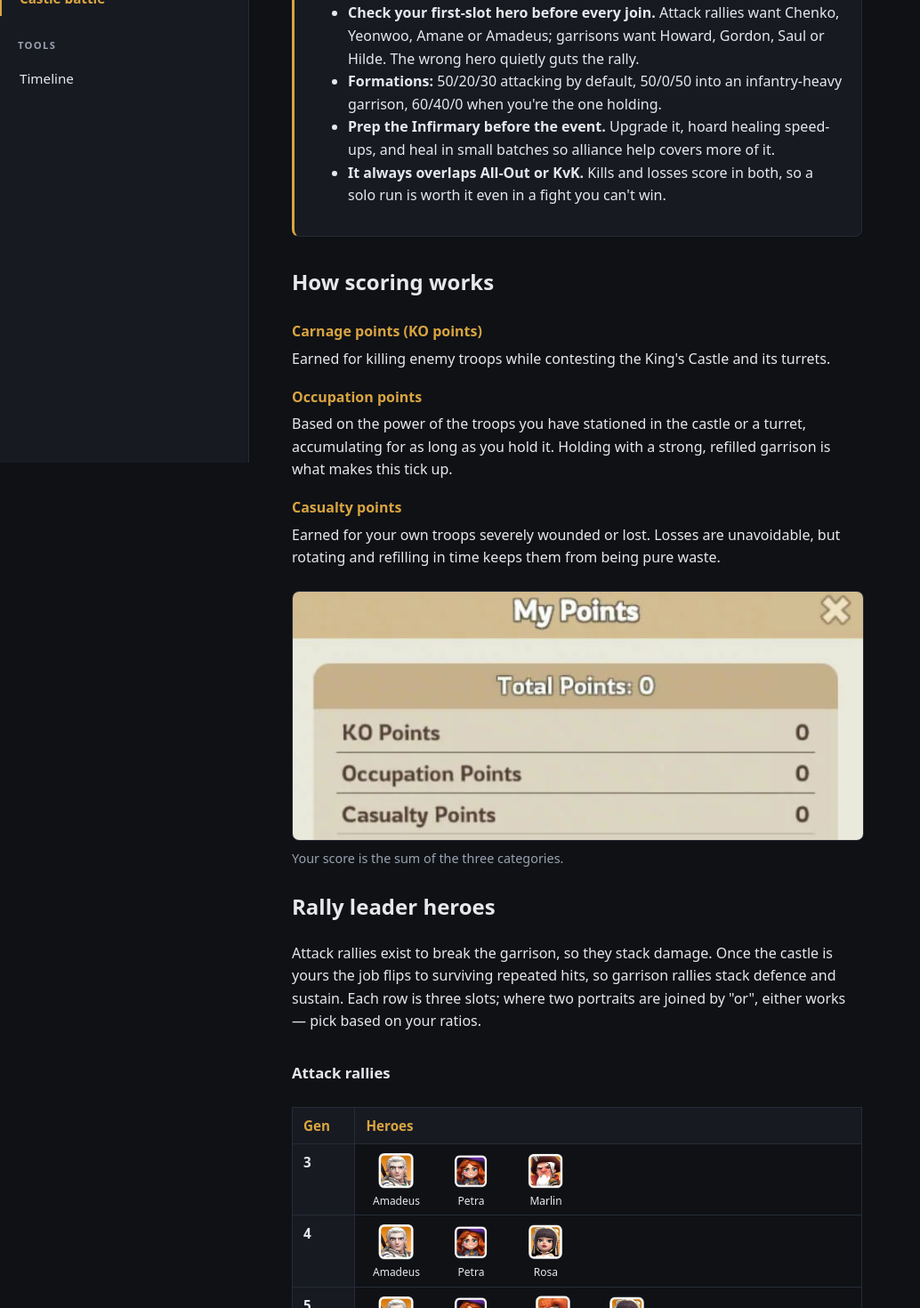
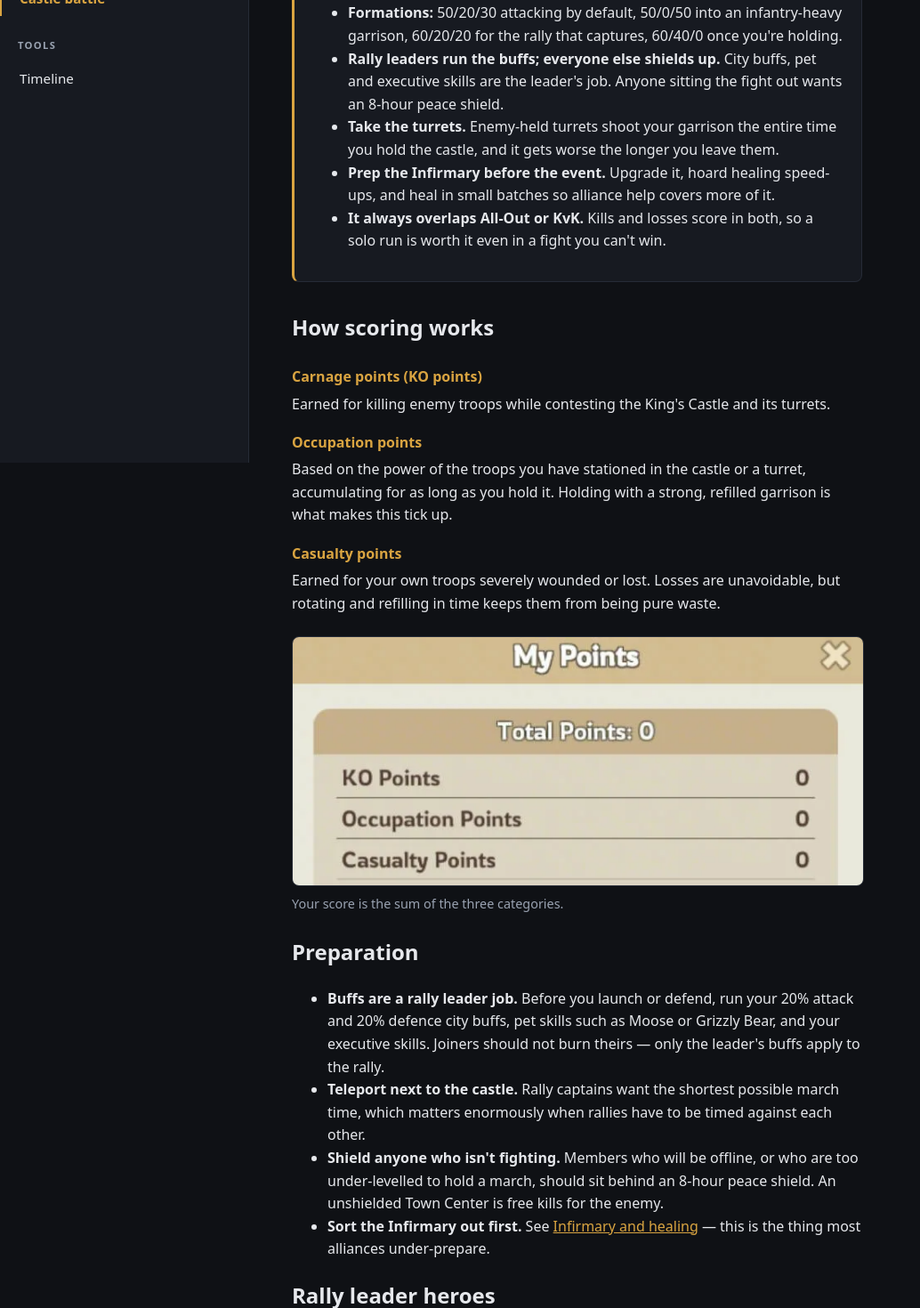
Before and after one commit to KirillVassiljev/KirillVassiljev.github.io, a SvelteKit app in the folder 777/: page /guides/castle-battle in a window 1280 px wide. Shown: the part 280-1750 px from the top of the page at 89% size, without its empty margins (0-1034 px from the left). Built offline with nearby package versions, Linux system fonts and the light colour scheme.

Commit message:
castle battle

```diff
--- a/777/src/routes/guides/castle-battle/+page.svelte
+++ b/777/src/routes/guides/castle-battle/+page.svelte
@@ -7,7 +7,7 @@
 	<title>Castle battle — Kingshot 777</title>
 	<meta
 		name="description"
-		content="TL;DR guide to Kingshot Castle Battle: how the three point types score, rally leader and joiner heroes by generation, troop formations, healing prep and counter-rally tactics."
+		content="TL;DR guide to Kingshot Castle Battle: how the three point types score, preparation and buffs, rally leader and joiner heroes by generation, troop formations, turret control and double-rally tactics."
 	/>
 </svelte:head>
 
@@ -21,13 +21,16 @@
 			or a turret, and your own troops lost. Losses pay too — this is not an event you can play safe.
 		</li>
 		<li>
-			<strong>Check your first-slot hero before every join.</strong> Attack rallies want Chenko, Yeonwoo,
-			Amane or Amadeus; garrisons want Howard, Gordon, Saul or Hilde. The wrong hero quietly guts the
-			rally.
+			<strong>Formations:</strong> 50/20/30 attacking by default, 50/0/50 into an infantry-heavy garrison,
+			60/20/20 for the rally that captures, 60/40/0 once you're holding.
 		</li>
 		<li>
-			<strong>Formations:</strong> 50/20/30 attacking by default, 50/0/50 into an infantry-heavy garrison,
-			60/40/0 when you're the one holding.
+			<strong>Rally leaders run the buffs; everyone else shields up.</strong> City buffs, pet and executive
+			skills are the leader's job. Anyone sitting the fight out wants an 8-hour peace shield.
+		</li>
+		<li>
+			<strong>Take the turrets.</strong> Enemy-held turrets shoot your garrison the entire time you hold
+			the castle, and it gets worse the longer you leave them.
 		</li>
 		<li>
 			<strong>Prep the Infirmary before the event.</strong> Upgrade it, hoard healing speed-ups, and heal
@@ -70,6 +73,29 @@
 	/>
 	<figcaption>Your score is the sum of the three categories.</figcaption>
 </figure>
+
+<h2>Preparation</h2>
+
+<ul>
+	<li>
+		<strong>Buffs are a rally leader job.</strong> Before you launch or defend, run your 20% attack and
+		20% defence city buffs, pet skills such as Moose or Grizzly Bear, and your executive skills. Joiners
+		should not burn theirs — only the leader's buffs apply to the rally.
+	</li>
+	<li>
+		<strong>Teleport next to the castle.</strong> Rally captains want the shortest possible march time,
+		which matters enormously when rallies have to be timed against each other.
+	</li>
+	<li>
+		<strong>Shield anyone who isn't fighting.</strong> Members who will be offline, or who are too
+		under-levelled to hold a march, should sit behind an 8-hour peace shield. An unshielded Town Center
+		is free kills for the enemy.
+	</li>
+	<li>
+		<strong>Sort the Infirmary out first.</strong> See <a href="#infirmary">Infirmary and healing</a> —
+		this is the thing most alliances under-prepare.
+	</li>
+</ul>
 
 <h2>Rally leader heroes</h2>
 
@@ -251,8 +277,13 @@
 		into archers instead.
 	</li>
 	<li>
-		<strong>Garrison — 60% infantry, 40% cavalry, 0% archers.</strong> Holding is about durability, so go
-		infantry-heavy.
+		<strong>Capturing rally — 60% infantry, 20% cavalry, 20% archers.</strong> For the rally that takes an
+		already-weakened castle and has to survive the counter-attack. Tankier than a pure attack march but
+		still carries enough damage to finish the job.
+	</li>
+	<li>
+		<strong>Settled garrison — 60% infantry, 40% cavalry, 0% archers.</strong> What you refill into once the
+		castle is yours and holding is all that matters. Archers die too fast to be worth the slots.
 	</li>
 </ul>
 
@@ -302,6 +333,21 @@
 					<p class="note">Hilde is there to fill stat gaps.</p>
 				</td>
 			</tr>
+			<tr>
+				<th scope="row">Balanced spread</th>
+				<td>
+					<div class="lineup">
+						<div class="slot"><Hero slug="chenko" /></div>
+						<div class="slot"><Hero slug="amane" /></div>
+						<div class="slot"><Hero slug="saul" /></div>
+						<div class="slot"><Hero slug="fahd" /></div>
+					</div>
+					<p class="note">
+						One of each across four joiners spreads the skill buffs over all three troop types instead
+						of piling everything onto one.
+					</p>
+				</td>
+			</tr>
 		</tbody>
 	</table>
 </div>
@@ -339,6 +385,19 @@
 					</div>
 				</td>
 			</tr>
+			<tr>
+				<th scope="row">Simplest</th>
+				<td>
+					<div class="lineup">
+						<div class="slot"><Hero slug="saul" /></div>
+						<div class="slot"><Hero slug="fahd" /></div>
+					</div>
+					<p class="note">
+						Four Sauls, or three Sauls and a Fahd, for flat damage reduction. Nothing to coordinate and
+						hard to get wrong — the right call when your alliance can't reliably organise a spread.
+					</p>
+				</td>
+			</tr>
 		</tbody>
 	</table>
 </div>
@@ -358,7 +417,27 @@
 	</li>
 </ul>
 
-<h2>Infirmary and healing</h2>
+<h2>Holding the castle</h2>
+
+<ul>
+	<li>
+		<strong>Refill infantry constantly.</strong> Infantry soaks the bulk of incoming damage, so it is
+		always the first thing to run out. Keep voice chat live and call out the moment infantry numbers
+		drop so members can send fresh infantry-heavy marches straight away.
+	</li>
+	<li>
+		<strong>Don't ignore the turrets.</strong> Turrets the enemy holds fire on the castle continuously,
+		and the damage escalates the longer they keep them. You can win the castle fight and still bleed
+		your garrison out through turrets you never contested.
+	</li>
+	<li>
+		<strong>Split the alliance into two jobs.</strong> Put your whales and top rally leaders on taking
+		and holding the castle, and send mid-tier rallies at the surrounding turrets to shut off the
+		incoming damage.
+	</li>
+</ul>
+
+<h2 id="infirmary">Infirmary and healing</h2>
 
 <ul>
 	<li>
@@ -369,10 +448,6 @@
 	<li>
 		<strong>Heal in small batches</strong> and ask for alliance help each time — it wastes far fewer speed-ups
 		than one big heal.
-	</li>
-	<li>
-		<strong>Rally leaders watch the garrison count</strong> and nag members to refill before the numbers
-		get thin.
 	</li>
 </ul>
 
@@ -389,6 +464,14 @@
 		same second. Staggered arrivals just let the defender refill between hits.
 	</li>
 	<li>
+		<strong>Variant: softener then capturer.</strong> Against a castle stacked high enough that a combined
+		hit would still cost you the field, split the two rallies by roles instead of landing them together.
+		Rally 1 goes in with attack heroes at 50/20/30 purely to break the front-line infantry and push their
+		troops into the Infirmary. Rally 2 lands 2 to 5 seconds later with garrison heroes at 60/20/20, takes
+		the weakened castle and simply stays as the garrison. The gap has to be small — leave it too long and
+		the defender refills, which is the exact failure the synchronised approach avoids.
+	</li>
+	<li>
 		<strong>Counter-rally to cut enemy occupation time.</strong> You can't rally your own castle, so hold
 		it with alliance A and keep alliance B ready. When the enemy rallies A, B rallies the castle
 		<em>after</em> them — delayed enough that B never lands first, or you'll fight your own kingdom and hand
@@ -399,8 +482,8 @@
 </ul>
 
 <p class="source">
-	Sources: <a href="https://kingshotwiki.com/events/castle-battle/" rel="noreferrer">kingshotwiki.com — Castle Battle</a>.
-	Hero portraits from <a href="https://www.kingshotguide.com/heroes" rel="noreferrer">kingshotguide.com</a>.
+	Event mechanics from <a href="https://kingshotwiki.com/events/castle-battle/" rel="noreferrer">kingshotwiki.com — Castle Battle</a>,
+	with additions from alliance experience.
 </p>
 
 <style>
@@ -486,6 +569,7 @@
 	}
 
 	.note {
+		max-width: 24rem;
 		margin: 0.6rem 0 0;
 		font-size: 0.85rem;
 		color: var(--muted);
```
Also changed, not shown: 3 other files (tests, documents, lock files or other folders).
